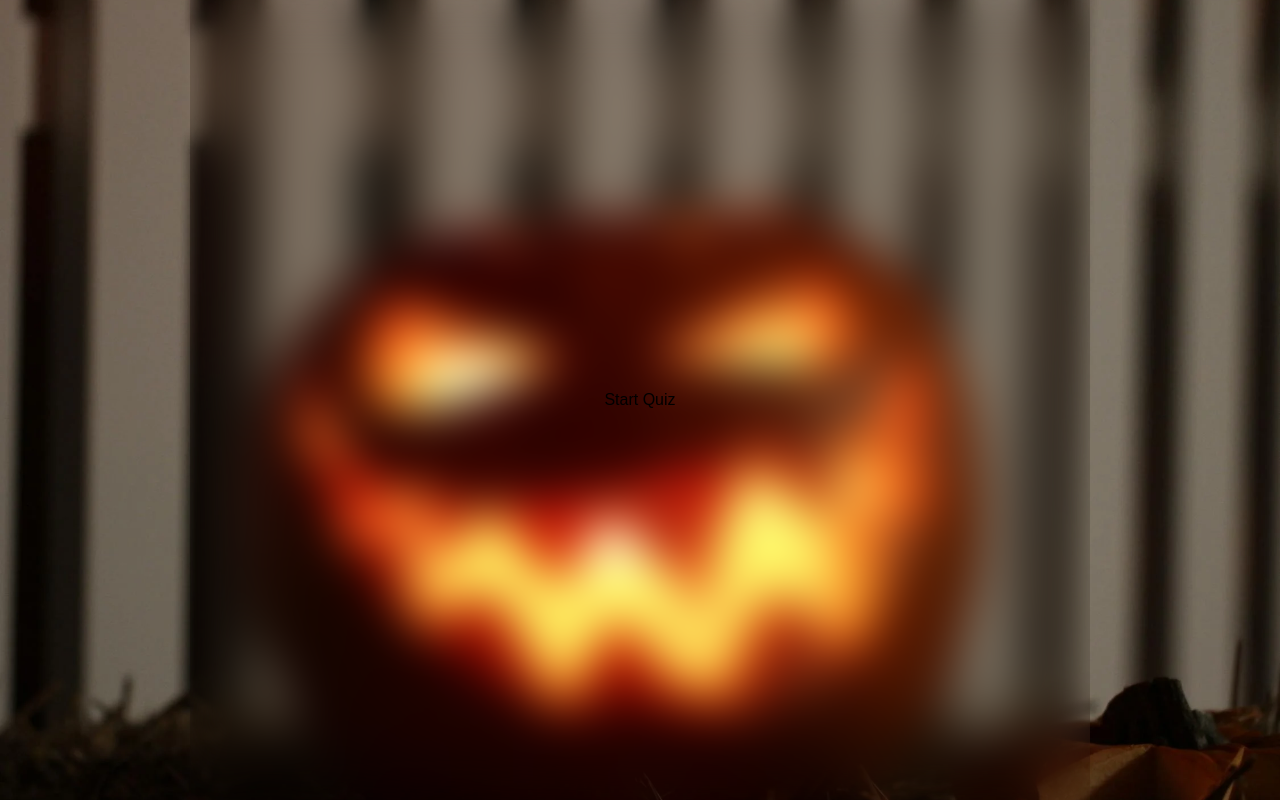
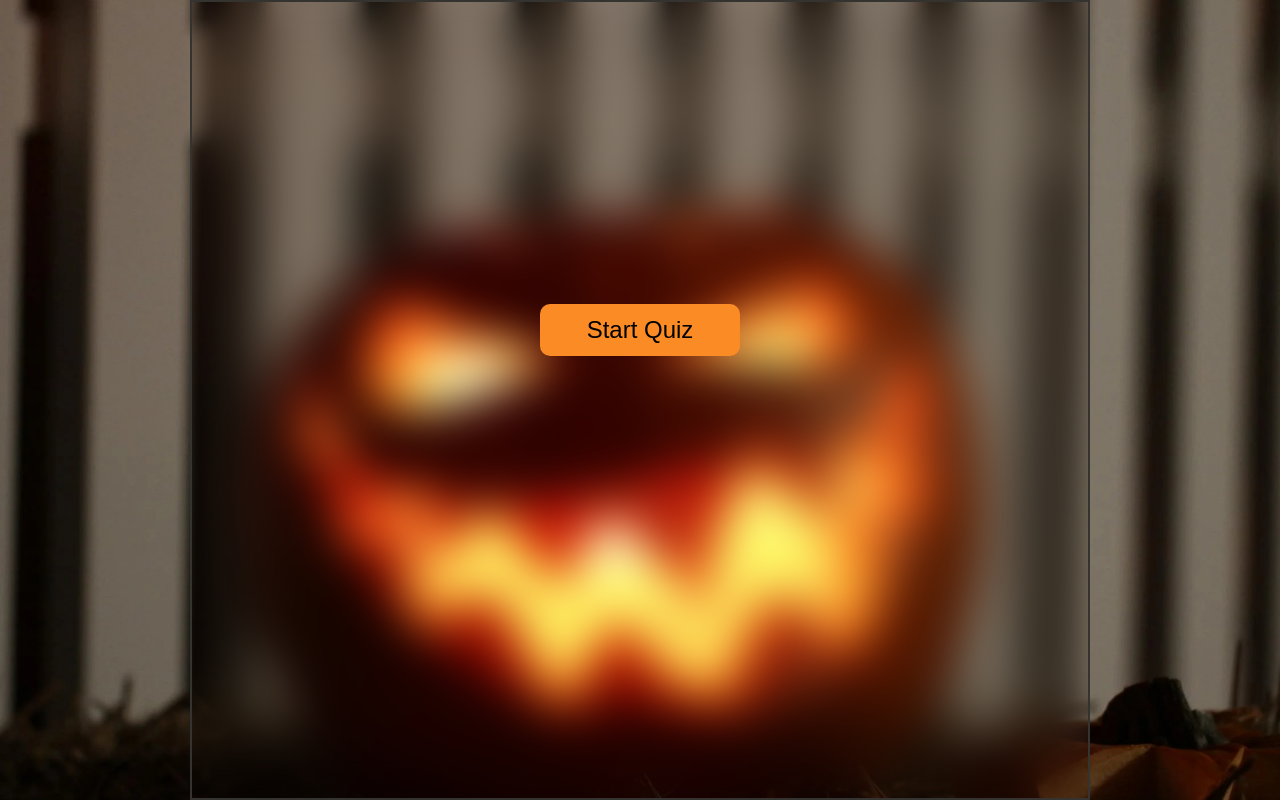
Before and after one commit to betinaskjodt/assignment_-3, a plain HTML site: page src/index.html in a window 1280 px wide. Drawn offline with Linux system fonts and the light colour scheme.

Commit message:
fixed buttons that did not get the styling

```diff
--- a/src/index.html
+++ b/src/index.html
@@ -4,7 +4,7 @@
     <meta charset="UTF-8" />
     <meta name="viewport" content="width=device-width, initial-scale=1.0" />
     <link rel="stylesheet" href="./css/reset.css" />
-    <link rel="stylesheet" href="./css/variable.css" />
+    <link rel="stylesheet" href="./css/variables.css" />
     <link rel="stylesheet" href="./css/style.css" />
     <title>Document</title>
   </head>
```
